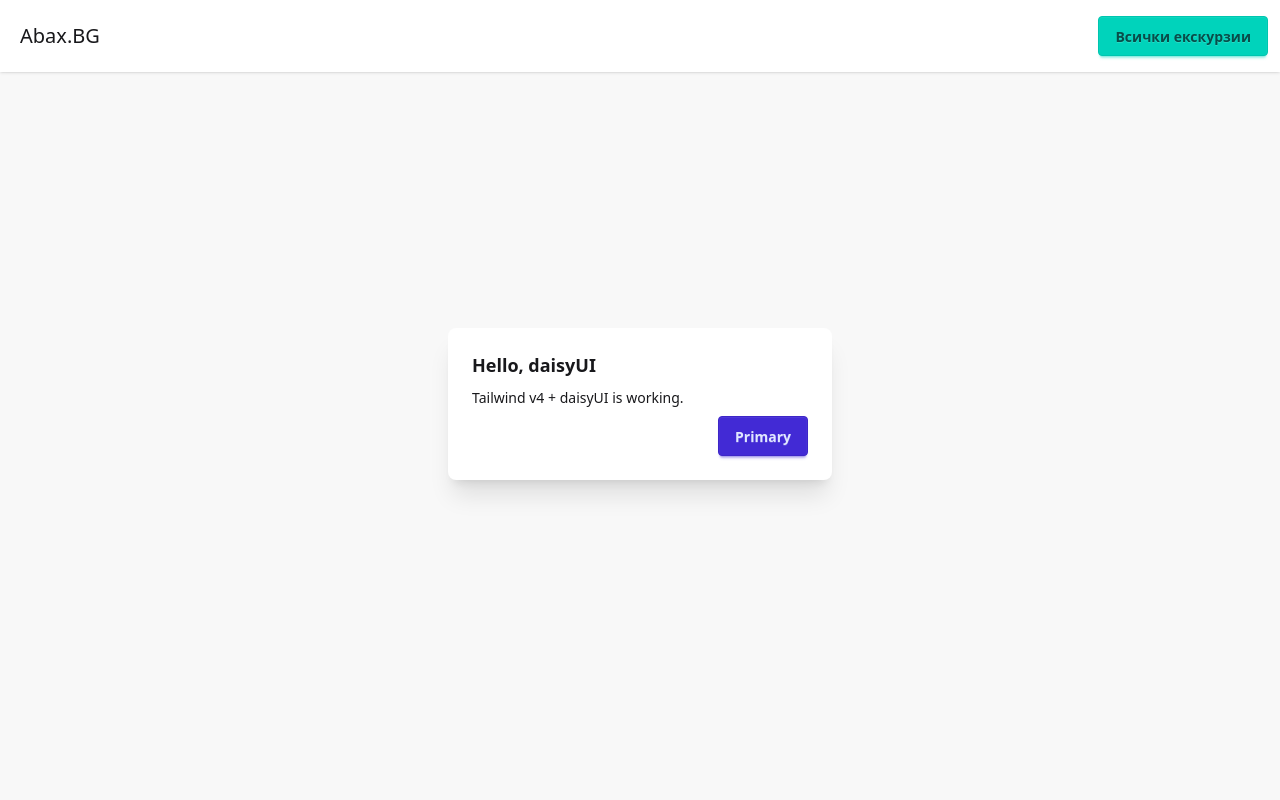
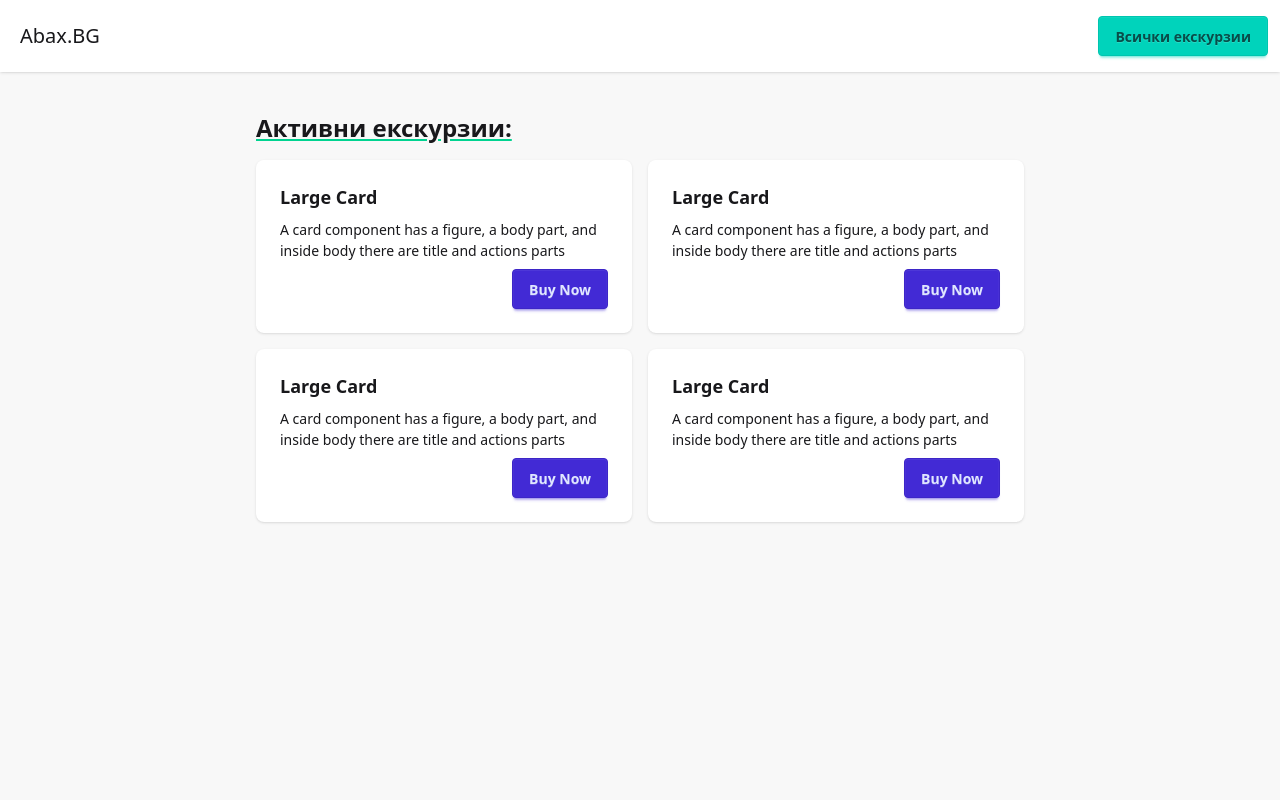
Before and after one commit to Abax-Developers/excursion-informer, a Next.js app: page / in a window 1280 px wide. Shown: the top 800 px of the page. Built offline with nearby package versions, Linux system fonts and the light colour scheme.

Commit message:
shit done

```diff
--- /dev/null
+++ b/app/components/ExcursionCard.tsx
@@ -0,0 +1,26 @@
+export default function ExcursionCard({
+  title,
+  id,
+  createdAt,
+  numberOfParticipants,
+}: {
+  title?: string;
+  id?: string;
+  createdAt?: string;
+  numberOfParticipants?: number;
+}) {
+  return (
+    <div className="card w-72 flex grow bg-base-100 card-md shadow-sm">
+      <div className="card-body">
+        <h2 className="card-title">Large Card</h2>
+        <p>
+          A card component has a figure, a body part, and inside body there are
+          title and actions parts
+        </p>
+        <div className="justify-end card-actions">
+          <button className="btn btn-primary">Buy Now</button>
+        </div>
+      </div>
+    </div>
+  );
+}
--- a/app/layout.tsx
+++ b/app/layout.tsx
@@ -7,22 +7,31 @@ export default function RootLayout({
 }>) {
   return (
     <html lang="bg">
-      <body className="pt-1 bg-base-200">
+      <body className="pt-22 bg-base-200">
         <div className="navbar fixed top-0 bg-base-100 shadow-sm">
           <div className="flex-1">
             <a className="pl-3 text-xl">Abax.BG</a>
           </div>
           <div className="flex-none">
             <ul className="menu menu-horizontal px-1">
-      <li><a className="btn btn-accent">Всички екскурзии</a></li>
+              <li>
+                <a className="btn btn-accent">Всички екскурзии</a>
+              </li>
             </ul>
           </div>
         </div>
+        <main className="w-full min-h-screen flex items-center justify-center">
           {children}
+        </main>
         <footer className="footer sm:footer-horizontal footer-center bg-base-300 text-base-content p-4">
           <aside>
-    <p>Разработено от Никола Андреев и Владимир Пасев за <strong>Abax.BG</strong></p>
-    <p className="text-sm opacity-65 -mt-1.5">със съдействието на Петя Грудева</p>
+            <p>
+              Разработено от Никола Андреев и Владимир Пасев за{" "}
+              <strong>Abax.BG</strong>
+            </p>
+            <p className="text-sm opacity-65 -mt-1.5">
+              със съдействието на Петя Грудева
+            </p>
           </aside>
         </footer>
       </body>
--- a/app/page.tsx
+++ b/app/page.tsx
@@ -1,18 +1,19 @@
 import Image from "next/image";
 import styles from "./page.module.css";
+import ExcursionCard from "./components/ExcursionCard";
 
 export default function Home() {
   return (
-     <main className="min-h-dvh flex items-center justify-center p-8">
-      <div className="card w-96 bg-base-100 shadow-xl">
-        <div className="card-body">
-          <h2 className="card-title">Hello, daisyUI</h2>
-          <p>Tailwind v4 + daisyUI is working.</p>
-          <div className="card-actions justify-end">
-            <button className="btn btn-primary">Primary</button>
-          </div>
-        </div>
+    <div className="min-h-screen pt-6 w-fit flex flex-col gap-4">
+      <h2 className="text-2xl font-black w-fit underline decoration-success">
+        Активни екскурзии:
+      </h2>
+      <div className="flex flex-row w-fit max-w-3xl mx-auto gap-4 flex-wrap justify-center">
+        <ExcursionCard />
+        <ExcursionCard />
+        <ExcursionCard />
+        <ExcursionCard />
       </div>
-    </main>
+    </div>
   );
 }
```
Lines whose indentation alone changed are shown as unchanged.
